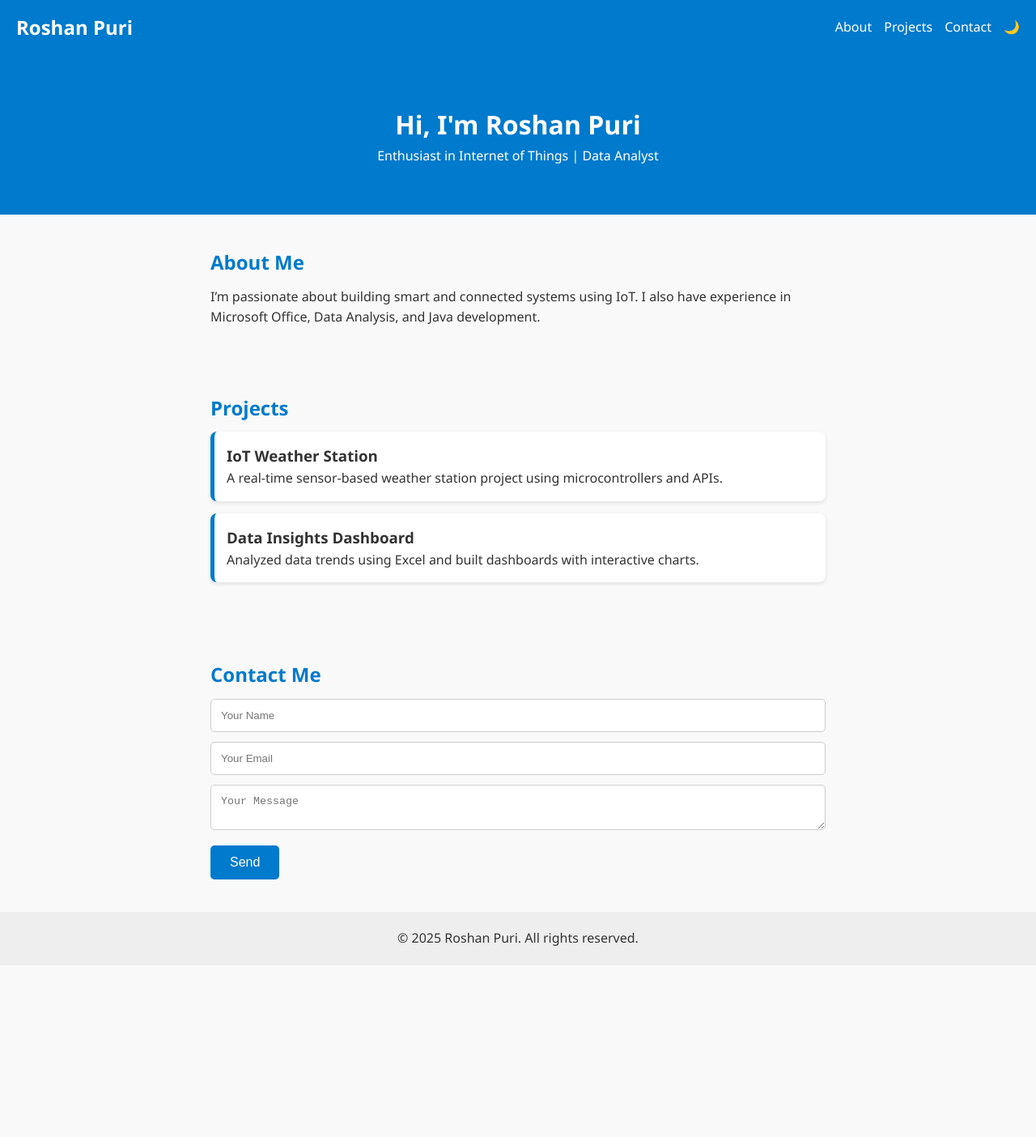
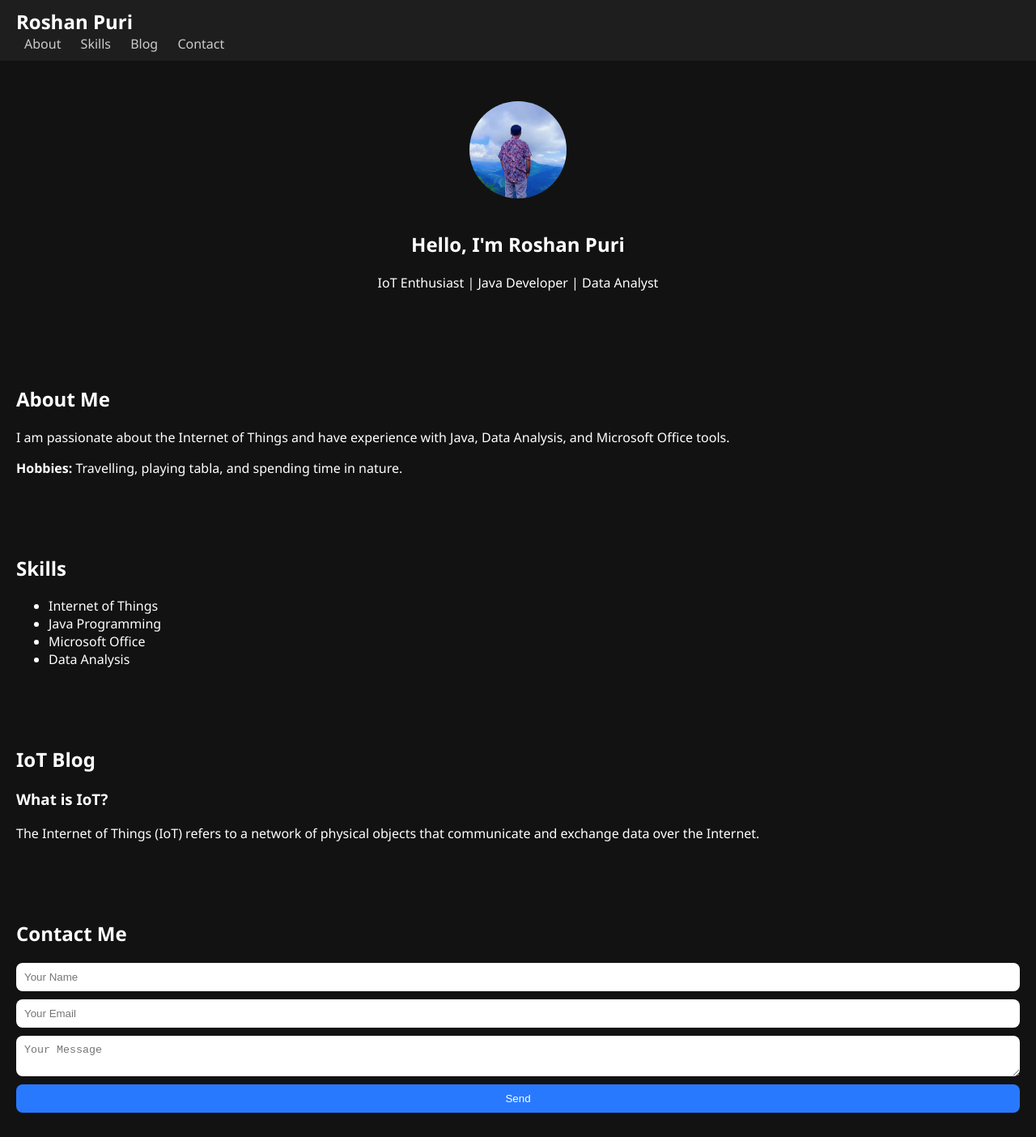
Before and after one commit to ranchoroshan/roshanpuri-portfolio, a plain HTML site: page index.html in a window 1280 px wide. Shown: the whole page at 81% size. Before the commit the page ends 1192 px from the top, so only its background shows below. Drawn offline with Linux system fonts and the light colour scheme; a script that the page names is missing.

Commit message:
Add files via upload

```diff
--- a/index.html
+++ b/index.html
@@ -1,60 +1,62 @@
+
 <!DOCTYPE html>
 <html lang="en">
 <head>
   <meta charset="UTF-8" />
-  <meta name="viewport" content="width=device-width, initial-scale=1.0" />
-  <title>Roshan Puri | Portfolio</title>
+  <meta name="viewport" content="width=device-width, initial-scale=1.0"/>
+  <title>Roshan Puri - IoT Enthusiast</title>
   <link rel="stylesheet" href="styles.css" />
-  <script src="https://kit.fontawesome.com/a076d05399.js" crossorigin="anonymous"></script>
 </head>
 <body>
-  <nav class="navbar">
+  <header class="header">
+    <div class="container">
       <div class="logo">Roshan Puri</div>
-    <button class="hamburger" id="hamburger"><i class="fas fa-bars"></i></button>
-    <ul class="nav-links" id="navLinks">
-      <li><a href="#about">About</a></li>
-      <li><a href="#projects">Projects</a></li>
-      <li><a href="#contact">Contact</a></li>
-      <li><button id="toggleTheme">🌙</button></li>
+      <nav class="navbar" id="navbar">
+        <a href="#about">About</a>
+        <a href="#skills">Skills</a>
+        <a href="#blog">Blog</a>
+        <a href="#contact">Contact</a>
+      </nav>
+      <div class="menu-toggle" id="menu-toggle">&#9776;</div>
+    </div>
+  </header>
+  <main>
+    <section id="home" class="hero">
+      <img src="profile.webp" alt="Roshan Puri" class="profile-img">
+      <h1>Hello, I'm Roshan Puri</h1>
+      <p>IoT Enthusiast | Java Developer | Data Analyst</p>
+    </section>
+    <section id="about" class="section">
+      <h2>About Me</h2>
+      <p>I am passionate about the Internet of Things and have experience with Java, Data Analysis, and Microsoft Office tools.</p>
+      <p><strong>Hobbies:</strong> Travelling, playing tabla, and spending time in nature.</p>
+    </section>
+    <section id="skills" class="section">
+      <h2>Skills</h2>
+      <ul>
+        <li>Internet of Things</li>
+        <li>Java Programming</li>
+        <li>Microsoft Office</li>
+        <li>Data Analysis</li>
       </ul>
-  </nav>
-
-  <header class="fade-in">
-    <h1>Hi, I'm Roshan Puri</h1>
-    <p>Enthusiast in Internet of Things | Data Analyst</p>
-  </header>
-
-  <section id="about" class="slide-up">
-    <h2>About Me</h2>
-    <p>I’m passionate about building smart and connected systems using IoT. I also have experience in Microsoft Office, Data Analysis, and Java development.</p>
     </section>
-
-  <section id="projects" class="slide-up delay">
-    <h2>Projects</h2>
-    <div class="project">
-      <h3>IoT Weather Station</h3>
-      <p>A real-time sensor-based weather station project using microcontrollers and APIs.</p>
-    </div>
-    <div class="project">
-      <h3>Data Insights Dashboard</h3>
-      <p>Analyzed data trends using Excel and built dashboards with interactive charts.</p>
-    </div>
+    <section id="blog" class="section">
+      <h2>IoT Blog</h2>
+      <article>
+        <h3>What is IoT?</h3>
+        <p>The Internet of Things (IoT) refers to a network of physical objects that communicate and exchange data over the Internet.</p>
+      </article>
     </section>
-
-  <section id="contact" class="slide-up delay-more">
+    <section id="contact" class="section">
       <h2>Contact Me</h2>
-    <form id="contactForm">
-      <input type="text" placeholder="Your Name" required />
-      <input type="email" placeholder="Your Email" required />
-      <textarea placeholder="Your Message" required></textarea>
+      <form action="https://formspree.io/f/mnqelray" method="POST">
+        <input type="text" name="name" placeholder="Your Name" required />
+        <input type="email" name="_replyto" placeholder="Your Email" required />
+        <textarea name="message" placeholder="Your Message" required></textarea>
         <button type="submit">Send</button>
       </form>
     </section>
-
-  <footer>
-    <p>&copy; 2025 Roshan Puri. All rights reserved.</p>
-  </footer>
-
+  </main>
   <script src="script.js"></script>
 </body>
 </html>
--- /dev/null
+++ b/script.js
@@ -0,0 +1,5 @@
+
+document.getElementById('menu-toggle').addEventListener('click', function () {
+  const navbar = document.getElementById('navbar');
+  navbar.classList.toggle('active');
+});
--- a/styles.css
+++ b/styles.css
@@ -1,194 +1,75 @@
-* {
-  margin: 0;
-  padding: 0;
-  box-sizing: border-box;
-}
 
 body {
-  font-family: 'Segoe UI', sans-serif;
-  line-height: 1.6;
-  background-color: #f9f9f9;
-  color: #333;
-  padding: 0;
-  transition: background-color 0.3s, color 0.3s;
+  margin: 0;
+  font-family: 'Segoe UI', Tahoma, Geneva, Verdana, sans-serif;
+  background: #121212;
+  color: #fff;
+  transition: background 0.3s;
 }
-
-nav.navbar {
-  display: flex;
-  justify-content: space-between;
-  align-items: center;
-  background-color: #007acc;
-  padding: 15px 20px;
-  color: white;
+.header {
+  background: #1e1e1e;
+  padding: 10px 20px;
+  position: sticky;
+  top: 0;
 }
-
 .logo {
-  font-size: 1.5rem;
+  font-size: 24px;
   font-weight: bold;
 }
-
-.nav-links {
+.navbar a {
+  color: #ccc;
+  margin: 0 10px;
+  text-decoration: none;
+}
+.navbar a:hover {
+  color: #fff;
+}
+.hero {
+  text-align: center;
+  padding: 50px 20px;
+}
+.profile-img {
+  width: 120px;
+  height: 120px;
+  border-radius: 50%;
+  margin-bottom: 15px;
+}
+.section {
+  padding: 30px 20px;
+}
+form {
   display: flex;
-  gap: 15px;
-  list-style: none;
+  flex-direction: column;
 }
-
-.nav-links li a, .nav-links li button {
-  color: white;
-  text-decoration: none;
-  background: none;
+input, textarea {
+  margin-bottom: 10px;
+  padding: 10px;
   border: none;
-  cursor: pointer;
-  font-size: 1rem;
-}
-
-.hamburger {
-  display: none;
-  background: none;
-  border: none;
-  font-size: 1.5rem;
-  color: white;
-}
-
-header {
-  text-align: center;
-  padding: 60px 20px;
-  background-color: #007acc;
-  color: white;
-}
-
-section {
-  padding: 40px 20px;
-  max-width: 800px;
-  margin: auto;
-}
-
-h2 {
-  margin-bottom: 10px;
-  color: #007acc;
-}
-
-.project {
-  background: #fff;
-  padding: 15px;
-  border-left: 5px solid #007acc;
-  margin-bottom: 15px;
-  box-shadow: 0 2px 5px rgba(0,0,0,0.1);
   border-radius: 8px;
 }
-
-form input,
-form textarea {
-  width: 100%;
-  padding: 12px;
-  margin-bottom: 12px;
-  border: 1px solid #ccc;
-  border-radius: 5px;
+button {
+  background-color: #2979ff;
+  color: white;
+  padding: 10px;
+  border: none;
+  border-radius: 8px;
+  cursor: pointer;
 }
-
-form button {
-  background-color: #007acc;
-  color: white;
-  padding: 12px 24px;
-  border: none;
-  border-radius: 5px;
+.menu-toggle {
+  display: none;
+  font-size: 28px;
   cursor: pointer;
-  font-size: 1rem;
 }
-
-footer {
-  text-align: center;
-  padding: 20px;
-  background-color: #eee;
-}
-
-#toggleTheme {
-  font-size: 1rem;
-  background: none;
-  color: white;
-}
-
-/* Animations */
-.fade-in {
-  animation: fadeIn 1s ease-in;
-}
-
-.slide-up {
-  opacity: 0;
-  transform: translateY(30px);
-  animation: slideUp 0.8s ease-out forwards;
-}
-
-.delay {
-  animation-delay: 0.3s;
-}
-.delay-more {
-  animation-delay: 0.6s;
-}
-
-@keyframes slideUp {
-  to {
-    opacity: 1;
-    transform: translateY(0);
-  }
-}
-
-@keyframes fadeIn {
-  from {
-    opacity: 0;
-  } to {
-    opacity: 1;
-  }
-}
-
-/* Dark Mode */
-body.dark {
-  background-color: #1a1a1a;
-  color: #f0f0f0;
-}
-
-body.dark header {
-  background-color: #222;
-}
-
-body.dark .project {
-  background-color: #2a2a2a;
-  border-left-color: #00bcd4;
-}
-
-body.dark h2 {
-  color: #00bcd4;
-}
-
-body.dark form input,
-body.dark form textarea {
-  background-color: #333;
-  color: white;
-  border: 1px solid #555;
-}
-
-body.dark form button {
-  background-color: #00bcd4;
-}
-
-/* Responsive Nav */
 @media (max-width: 768px) {
-  .nav-links {
+  .navbar {
     display: none;
     flex-direction: column;
-    background-color: #007acc;
-    position: absolute;
-    top: 60px;
-    right: 0;
-    width: 200px;
-    padding: 10px;
+    background: #1e1e1e;
   }
-
-  .nav-links.show {
+  .navbar.active {
     display: flex;
   }
-
-  .hamburger {
+  .menu-toggle {
     display: block;
   }
 }
```
Also changed, not shown: profile.webp (added). Lines whose indentation alone changed are shown as unchanged.
